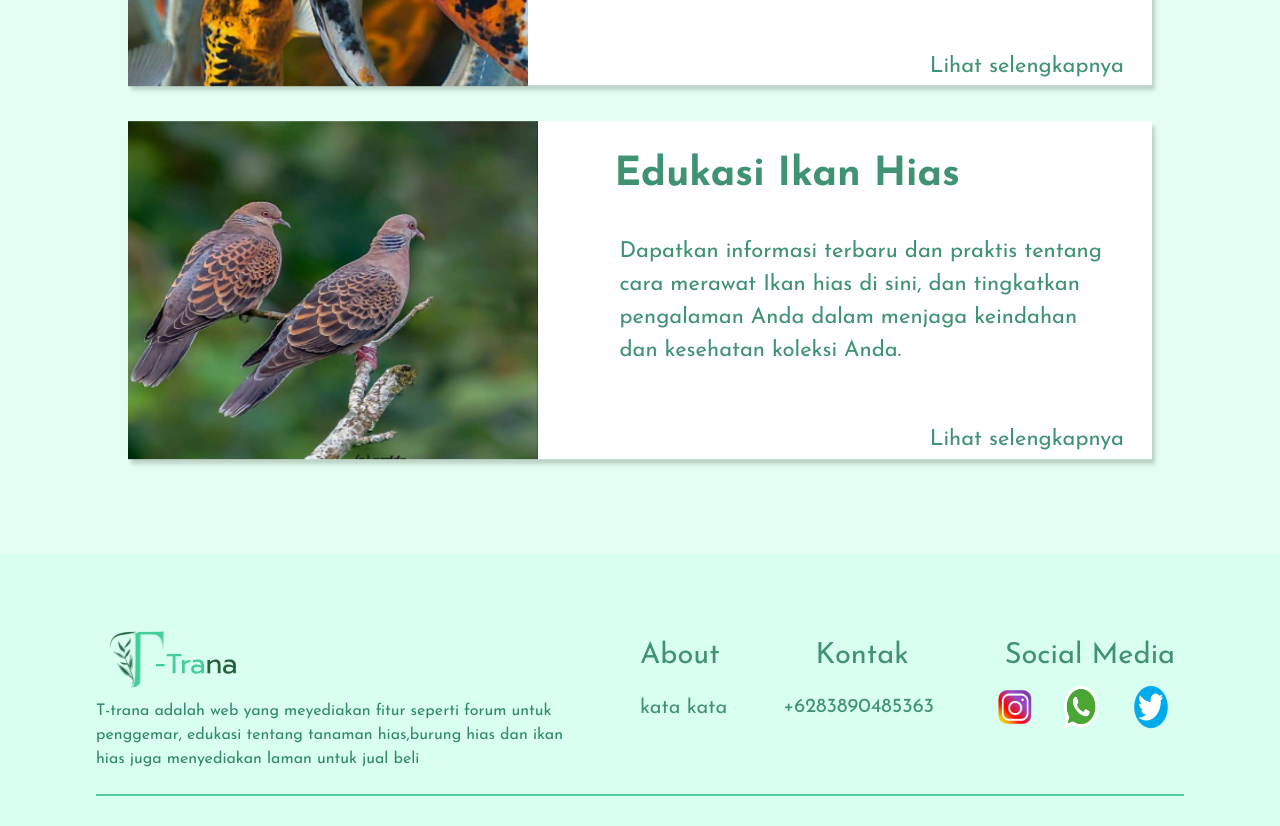
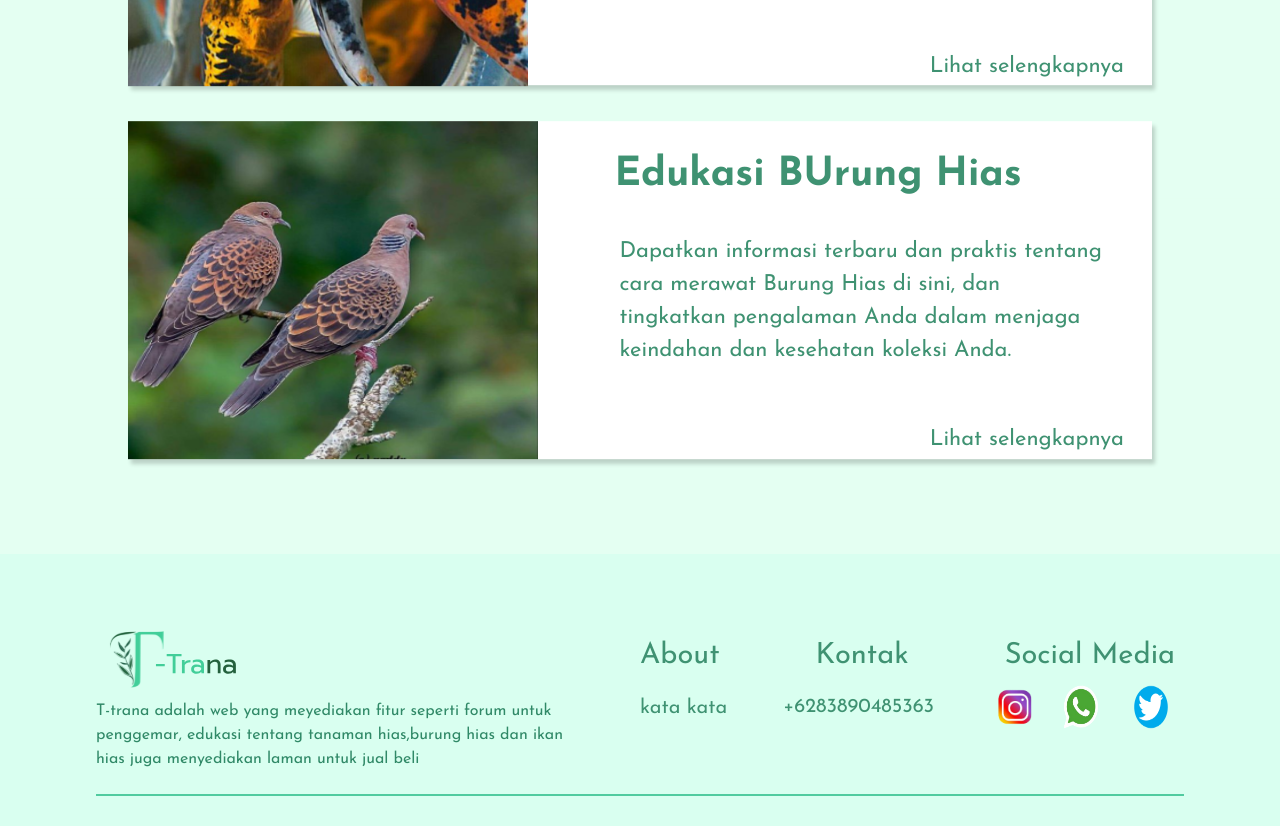
Before and after one commit to auliarahman789/ornatredec, a Next.js app: page /Edukasi in a window 1280 px wide. Shown: the part 1320-2146 px from the top of the page. Built offline with nearby package versions, Linux system fonts and the light colour scheme.

Commit message:
menambahkan text

```diff
--- a/src/app/Edukasi/page.tsx
+++ b/src/app/Edukasi/page.tsx
@@ -104,13 +104,13 @@ const page = ({
                   className="w-[40%] h-[338px]"
                 />
                 <h1 className="text-[40px] text-[#3F9272] font-bold text-end pl-[7.5%] pt-6">
-                  Edukasi Ikan Hias
+                  Edukasi BUrung Hias
                 </h1>
               </div>
               <div className="pl-[48%] -translate-y-56 text-[#3F9272] pr-10 text-[22px]">
                 <p>
                   Dapatkan informasi terbaru dan praktis tentang cara merawat
-                  Ikan hias di sini, dan tingkatkan pengalaman Anda dalam
+                  Burung Hias di sini, dan tingkatkan pengalaman Anda dalam
                   menjaga keindahan dan kesehatan koleksi Anda.
                 </p>
                 <Link
```
